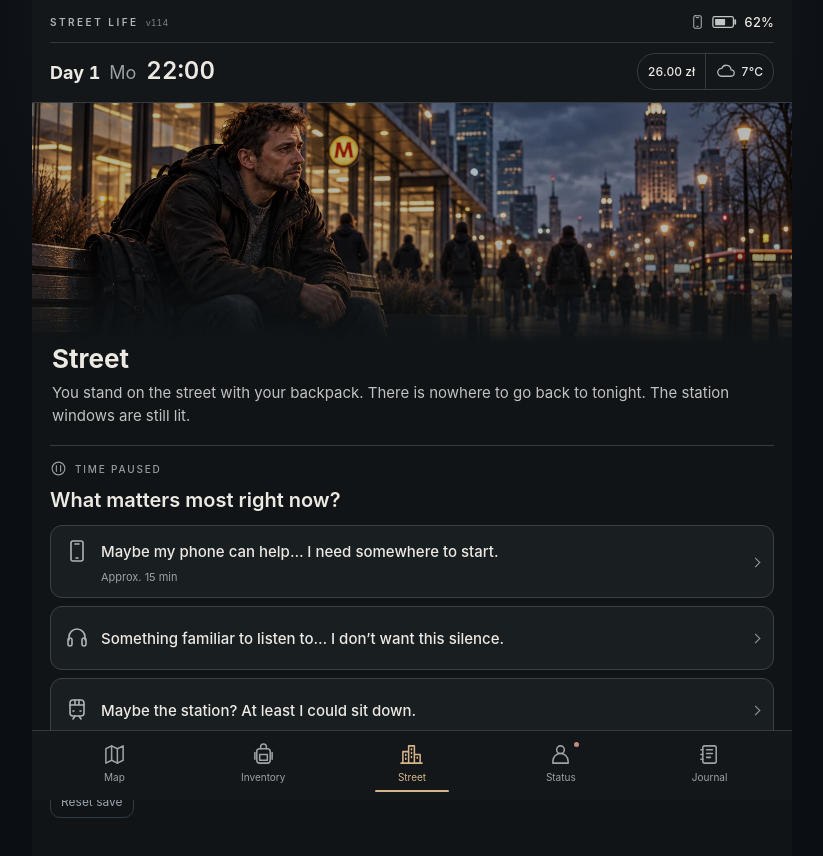
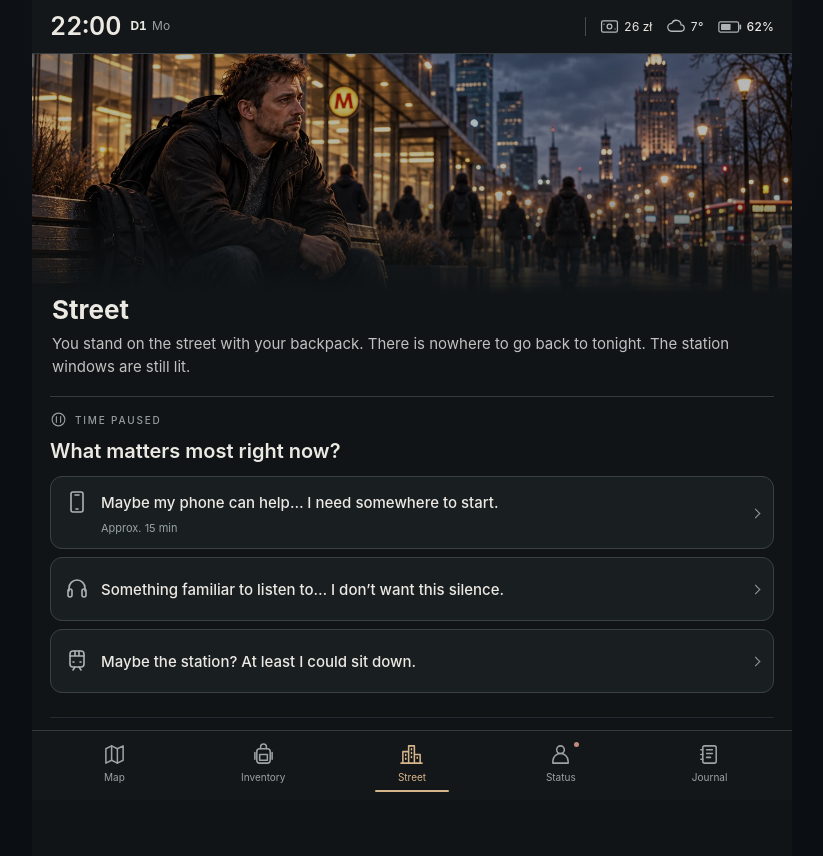
Before and after one commit to AlexanderKruk/street-life-game, a React (Vite) app: page / in a window 1280 px wide. Shown: the top 856 px of the page, without its empty margins (228-1051 px from the left). Built offline with nearby package versions, Linux system fonts and the light colour scheme.

Commit message:
Use compact single-row header with prominent time (v115)

```diff
--- a/src/App.tsx
+++ b/src/App.tsx
@@ -9,7 +9,7 @@ import ClosedContent from './ClosedContent'
 import ResultCard, { type ResultCardData } from './ResultCard'
 import { questionPresentation } from './resultPresentation'
 
-const BUILD_VERSION = 'v2026.10.11-114'
+const BUILD_VERSION = 'v2026.10.11-115'
 
 const PHONE_ACTIVITY_KEY = 'street-life-phone-activity-v1'
 const PHONE_SEARCH_ESTIMATE = 15
@@ -1875,17 +1875,12 @@ export default function App() {
     </div>}
 
     <header className="game-header">
-      <div className="header-brand-row">
-        <p className="game-brand"><span>STREET LIFE</span><small className="header-version" title={BUILD_VERSION} aria-label={`Build ${BUILD_VERSION}`}>v{BUILD_VERSION.split('-').pop()}</small></p>
-        <div className={`phone-charge${inventory.phoneBattery <= 20 ? ' low' : ''}`} aria-label={`Phone battery: ${Math.round(inventory.phoneBattery)}%`} title="Your phone battery">
-          <Icon name="phone" /><BatteryIcon charge={inventory.phoneBattery} /><strong>{Math.round(inventory.phoneBattery)}%</strong>
-        </div>
-      </div>
       <div className="header-state-row">
-        <h1><span className="game-day">Day {game.day} <span className="weekday">{weekday(game.day)}</span></span><time>{formatTime(game.minutes)}</time></h1>
+        <h1 aria-label={`Day ${game.day} ${weekday(game.day)} ${formatTime(game.minutes)}`}><time>{formatTime(game.minutes)}</time><span className="game-day">D{game.day} <span className="weekday">{weekday(game.day)}</span></span></h1>
         <div className="header-info">
-          <div className="money">{game.money.toFixed(2)} zł</div>
-          <div className="weather" title={weather.label} aria-label={`${weather.label}, ${temperature}°C`}><Icon name={weather.label === 'Rain' || weather.label === 'Showers' ? 'rain' : weather.label === 'Clear' ? game.minutes >= 360 && game.minutes < 1200 ? 'sun' : 'moon' : 'cloud'} />{temperature}°C</div>
+          <div className="money" aria-label={`Money: ${game.money.toFixed(2)} zł`}><Icon name="banknote" />{Number(game.money.toFixed(2))} zł</div>
+          <div className="weather" title={weather.label} aria-label={`${weather.label}, ${temperature}°C`}><Icon name={weather.label === 'Rain' || weather.label === 'Showers' ? 'rain' : weather.label === 'Clear' ? game.minutes >= 360 && game.minutes < 1200 ? 'sun' : 'moon' : 'cloud'} />{temperature}°</div>
+          <div className={`phone-charge${inventory.phoneBattery <= 20 ? ' low' : ''}`} aria-label={`Phone battery: ${Math.round(inventory.phoneBattery)}%`} title="Your phone battery"><BatteryIcon charge={inventory.phoneBattery} /><strong>{Math.round(inventory.phoneBattery)}%</strong></div>
         </div>
       </div>
     </header>
@@ -2270,7 +2265,7 @@ export default function App() {
       </section>
     </div>}
 
-    <footer><button className="reset" onClick={reset}>Reset save</button></footer>
+    <footer><button className="reset" onClick={reset}>Reset save</button><small className="header-version" title={BUILD_VERSION} aria-label={`Build ${BUILD_VERSION}`}>v{BUILD_VERSION.split('-').pop()}</small></footer>
     <nav className={screen === 'travel' || phoneActivity ? 'bottom-nav travelling' : 'bottom-nav'} aria-label="Main navigation">
       {nav('map', 'map', 'Map')}
       {nav('inventory', 'backpack', 'Inventory')}
--- a/src/Icon.tsx
+++ b/src/Icon.tsx
@@ -1,8 +1,9 @@
 import type { ReactNode } from 'react'
 
-export type IconName = 'map' | 'backpack' | 'street' | 'person' | 'journal' | 'phone' | 'cloud' | 'rain' | 'sun' | 'moon' | 'bench' | 'bottle' | 'walk' | 'bed' | 'station' | 'headphones' | 'work' | 'help' | 'hospital' | 'shop' | 'pause' | 'clock' | 'coins'
+export type IconName = 'map' | 'backpack' | 'street' | 'person' | 'journal' | 'phone' | 'cloud' | 'rain' | 'sun' | 'moon' | 'bench' | 'bottle' | 'walk' | 'bed' | 'station' | 'headphones' | 'work' | 'help' | 'hospital' | 'shop' | 'pause' | 'clock' | 'coins' | 'banknote'
 
 const paths: Record<IconName, ReactNode> = {
+  banknote: <><rect x="2" y="5" width="20" height="14" rx="2" /><circle cx="12" cy="12" r="3" /><path d="M5 9h.01M19 15h.01" /></>,
   map: <><path d="m3 6 6-3 6 3 6-3v15l-6 3-6-3-6 3Z" /><path d="M9 3v15m6-12v15" /></>,
   backpack: <><rect x="5" y="6" width="14" height="15" rx="3" /><path d="M9 6V4a3 3 0 0 1 6 0v2M8 12h8v6H8zM3 10v7m18-7v7" /></>,
   street: <><path d="M3 21V9h6v12M9 21V3h6v18m0 0V12h6v9M1 21h22M6 12v1m0 3v1m6-11v1m0 3v1m0 3v1m6 0v1" /></>,
--- a/src/styles.css
+++ b/src/styles.css
@@ -766,3 +766,29 @@ button.inventory-item { width:100%; }
 .closed-content-notice h2 { margin:0 0 8px; font-size:26px; font-weight:600; }
 .closed-content-notice p { margin:0; font-size:14px; color:#c4c8ca; }
 .shop-return:disabled,.shop-screen .shop-meal:disabled { opacity:.4; }
+
+/* Single-row header, with time as its focal point. */
+.game-header { padding-top:calc(14px + env(safe-area-inset-top, 0px)); padding-bottom:14px; }
+.game-header .header-state-row { gap:12px; flex-wrap:nowrap; }
+.game-header h1 { flex-wrap:nowrap; flex-shrink:0; align-items:center; gap:9px; font-size:12px; }
+.game-header time { font-size:25px; line-height:1; }
+.game-header .weekday { margin-left:2px; }
+.game-header .header-info { gap:14px; border:0; border-left:1px solid #454c50; border-radius:0; padding-left:14px; min-width:0; }
+.game-header .money,.game-header .weather { display:flex; align-items:center; gap:5px; padding:0; border:0; font-size:12px; font-weight:400; }
+.game-header .money svg,.game-header .weather svg { width:19px; height:19px; color:#b2b8bd; flex-shrink:0; }
+.game-header .phone-charge { gap:5px; font-size:12px; }
+.game-header .phone-charge .battery-icon { width:24px; height:16px; }
+footer .header-version { margin-left:auto; align-self:center; }
+@media(max-width:420px) {
+  .game-header .header-state-row { gap:9px; }
+  .game-header .header-info { gap:10px; padding-left:10px; }
+  .game-header .money,.game-header .weather,.game-header .phone-charge { font-size:11px; gap:4px; }
+  .game-header .money svg,.game-header .weather svg { width:17px; height:17px; }
+}
+@media(max-width:360px) {
+  .game-header { padding-left:10px; padding-right:10px; }
+  .game-header h1 { gap:6px; font-size:11px; }
+  .game-header time { font-size:22px; }
+  .game-header .header-info { gap:7px; padding-left:8px; }
+  .game-header .phone-charge .battery-icon { width:21px; }
+}
```
